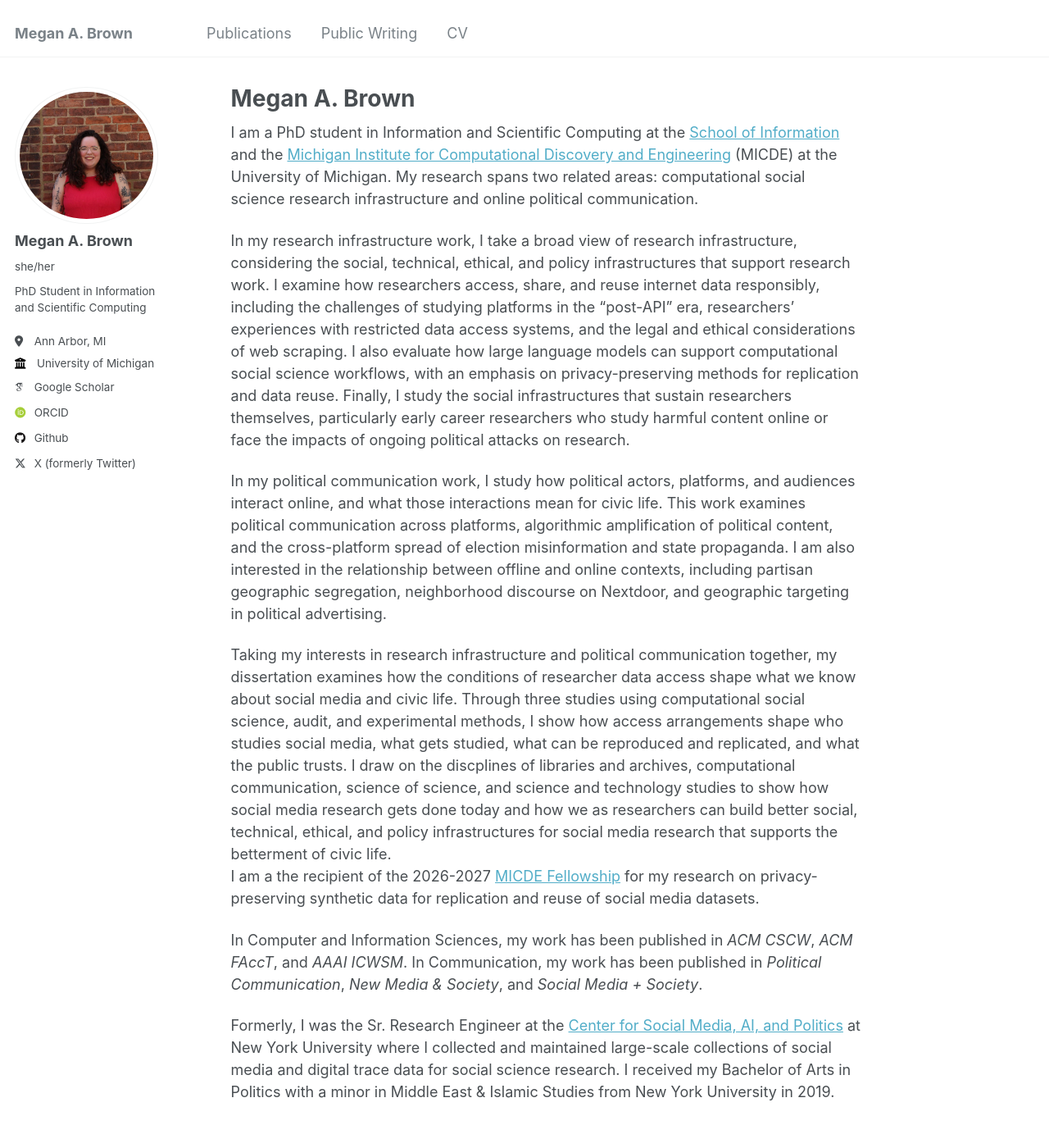
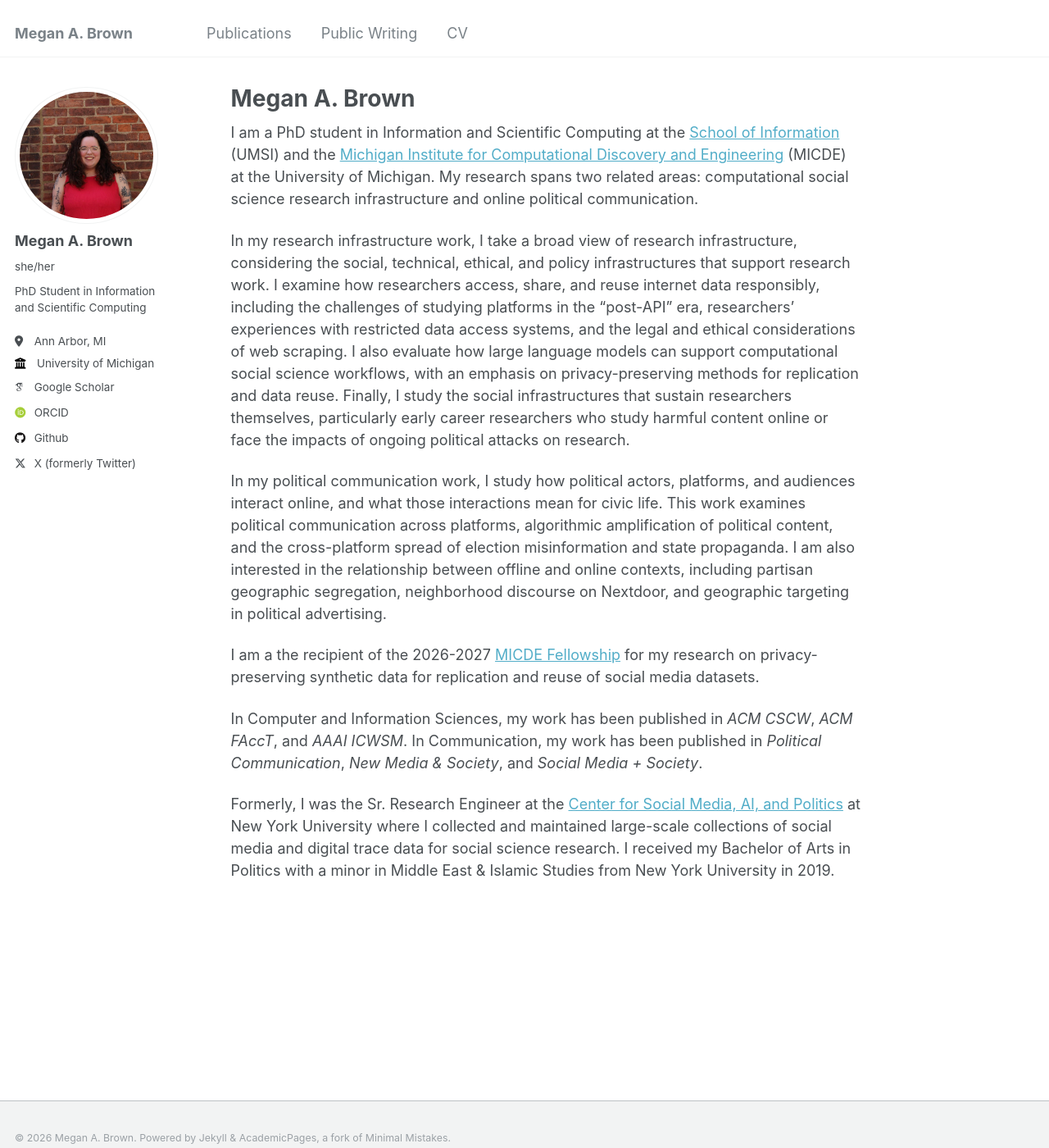
Before and after one commit to mabrownnyu/mabrownnyu.github.io, a Jekyll site: the page built from _pages/about.md, in a window 1280 px wide and 1400 px high. Shown: the whole window at 82% size. Built offline with Jekyll 4.4.1, drawn with Linux system fonts in a browser that asks for light colours; some web fonts are replaced.

Commit message:
update bio

```diff
--- a/_pages/about.md
+++ b/_pages/about.md
@@ -7,14 +7,14 @@ redirect_from:
   - /about.html
 ---
 
-I am a PhD student in Information and Scientific Computing at the [School of Information](https://www.si.umich.edu/){:target="_blank"} and the [Michigan Institute for Computational Discovery and Engineering](https://micde.umich.edu/){:target="_blank"} (MICDE) at the University of Michigan. My research spans two related areas: computational social science research infrastructure and online political communication.
+I am a PhD student in Information and Scientific Computing at the [School of Information](https://www.si.umich.edu/){:target="_blank"} (UMSI) and the [Michigan Institute for Computational Discovery and Engineering](https://micde.umich.edu/){:target="_blank"} (MICDE) at the University of Michigan. My research spans two related areas: computational social science research infrastructure and online political communication.
 
 In my research infrastructure work, I take a broad view of research infrastructure, considering the social, technical, ethical, and policy infrastructures that support research work. I examine how researchers access, share, and reuse internet data responsibly, including the challenges of studying platforms in the “post-API” era, researchers’ experiences with restricted data access systems, and the legal and ethical considerations of web scraping. I also evaluate how large language models can support computational social science workflows, with an emphasis on privacy-preserving methods for replication and data reuse. Finally, I study the social infrastructures that sustain researchers themselves, particularly early career researchers who study harmful content online or face the impacts of ongoing political attacks on research.
 
 In my political communication work, I study how political actors, platforms, and audiences interact online, and what those interactions mean for civic life. This work examines political communication across platforms, algorithmic amplification of political content, and the cross-platform spread of election misinformation and state propaganda. I am also interested in the relationship between offline and online contexts, including partisan geographic segregation, neighborhood discourse on Nextdoor, and geographic targeting in political advertising.
 
 <!-->
-Taking my interests in research infrastructure and political communication together, my dissertation examines how the conditions of researcher data access shape what we know about social media and civic life. Through three studies using computational social science, audit, and experimental methods, I show how access arrangements shape who studies social media, what gets studied, what can be reproduced and replicated, and what the public trusts. I draw on the discplines of libraries and archives, computational communication, science of science, and science and technology studies to show how social media research gets done today and how we as researchers can build better social, technical, ethical, and policy infrastructures for social media research that supports the betterment of civic life.
+
 <!-->
 
 I am a the recipient of the 2026-2027 [MICDE Fellowship](https://micde.umich.edu/academic-programs/fellowships/) for my research on privacy-preserving synthetic data for replication and reuse of social media datasets.
```
